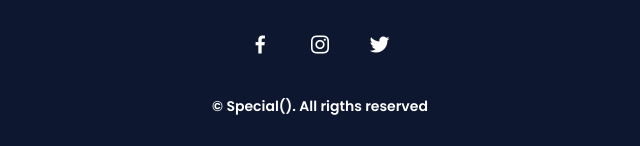
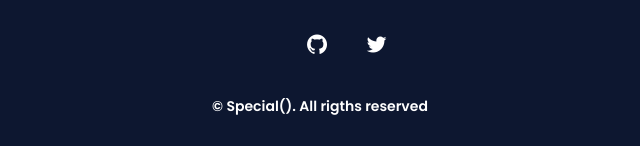
Before and after one commit to Tochukwu1159/portfolio, a plain HTML site: page index.html in a window 1280 px wide. Shown: the part 4115-4261 px from the top of the page, 320-960 px from the left. Drawn offline with nearby package versions, Linux system fonts and the light colour scheme.

Commit message:
my portfolio

```diff
--- a/index.html
+++ b/index.html
@@ -275,9 +275,9 @@
         <footer class="footer">
             <p class="footer__title">Christian</p>
             <div class="footer__social">
-                <a href="#" class="footer__icon"><i class='bx bxl-facebook' ></i></a>
-                <a href="#" class="footer__icon"><i class='bx bxl-instagram' ></i></a>
-                <a href="#" class="footer__icon"><i class='bx bxl-twitter' ></i></a>
+                <a href="https://www.linkedin.com/in/tochukwu-udochukwu" class="footer__icon"><i class='bxbx bxl-linkedin' ></i></a>
+                <a href="https://github.com/Tochukwu1159" class="footer__icon"><i class='bx bxl-github' ></i></a>
+                <a href="https://twitter.com/christiantochu" class="footer__icon"><i class='bx bxl-twitter' ></i></a>
             </div>
             <p class="footer__copy">&#169; Special(). All rigths reserved</p>
         </footer>
```
